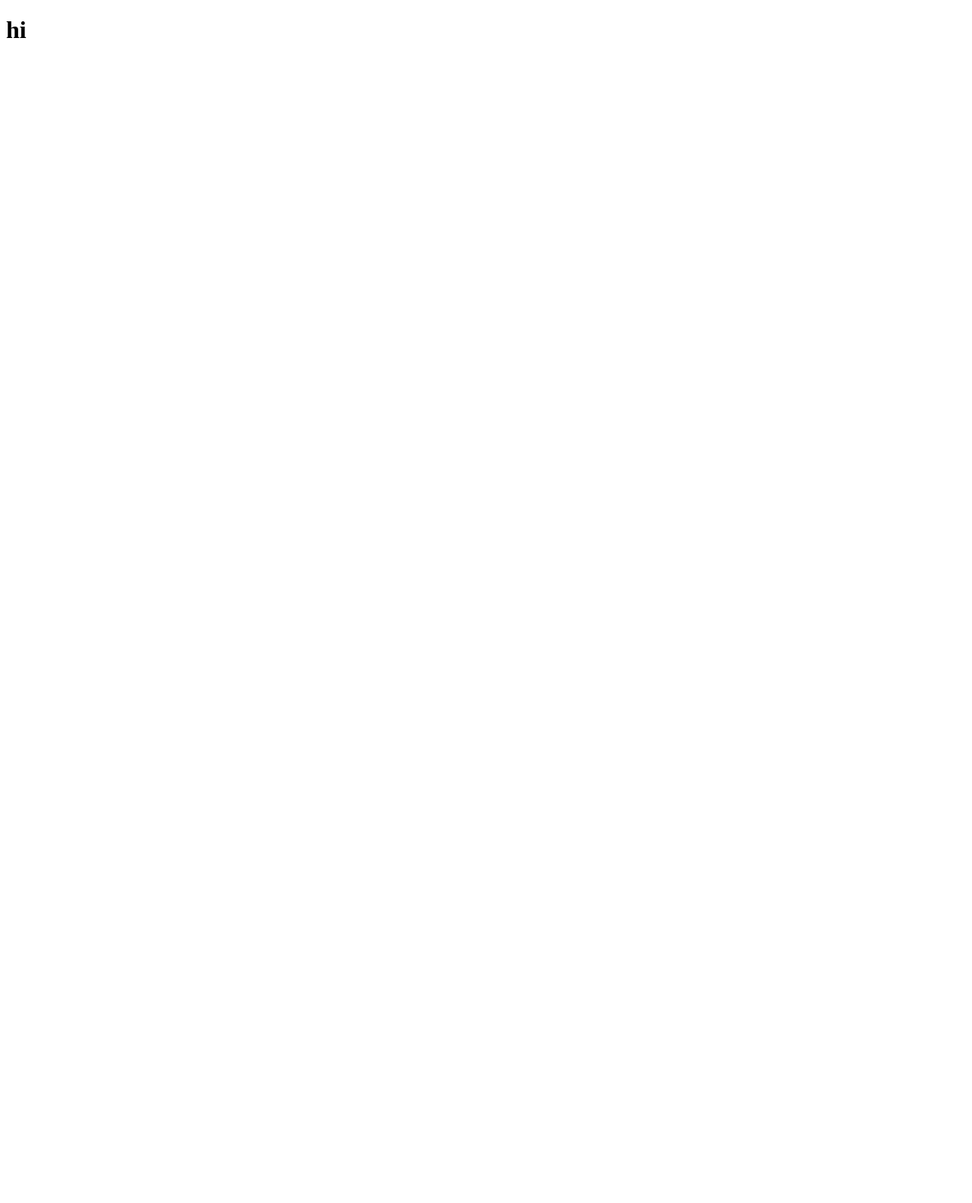
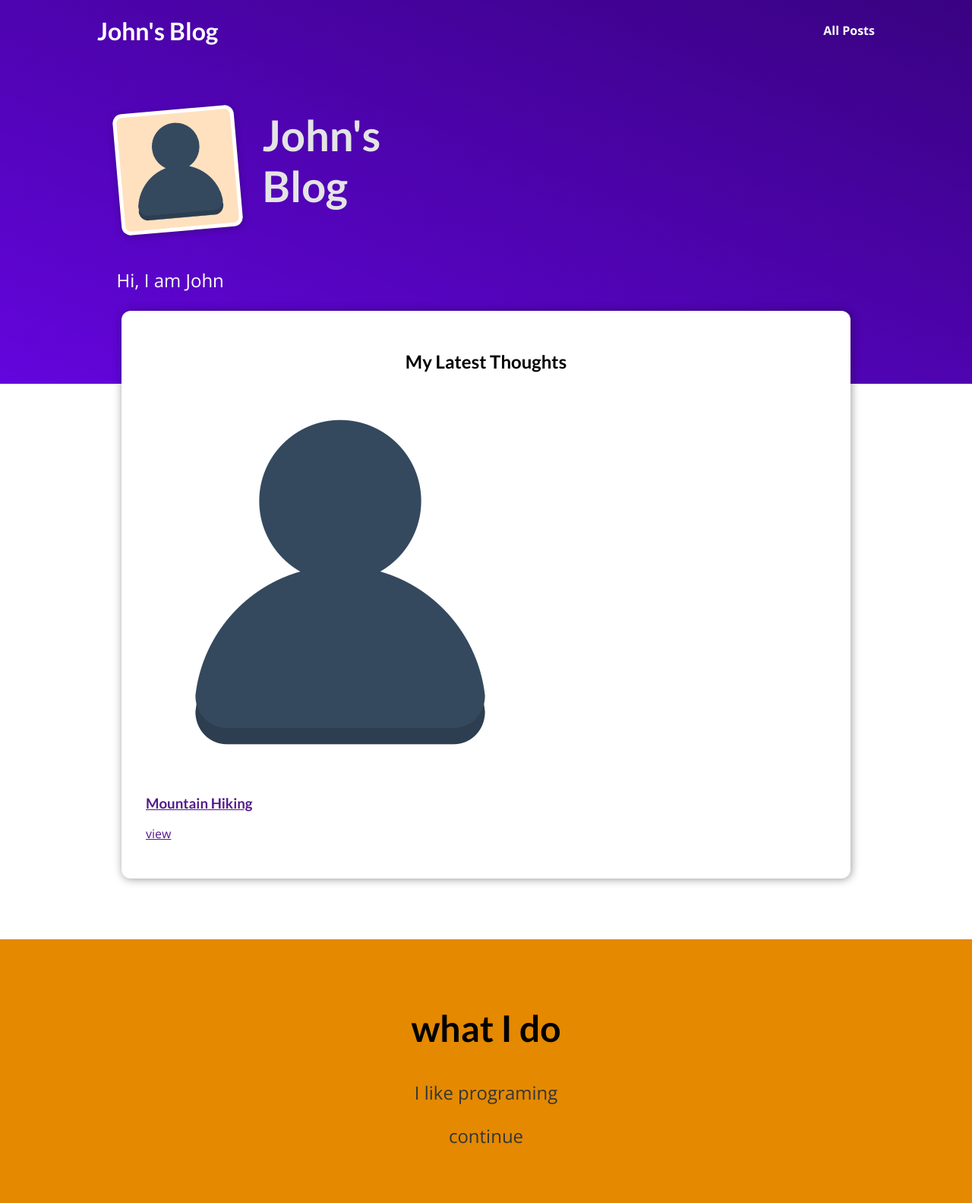
Before and after one commit to GianlorenzoDercole/django_blog, a Django app: page / in a window 1280 px wide. Before the commit the page is almost empty. Shown: the whole page at 76% size. Before the commit the page ends 50 px from the top, so only its background shows below. Run offline with Django 4.2, Linux system fonts and the light colour scheme.

Commit message:
added css see index.css and app.css

```diff
--- /dev/null
+++ b/my_site/blog/static/blog/index.css
@@ -0,0 +1,75 @@
+#welcome {
+    background: linear-gradient(to right top, #6305dd, #390281);
+    padding: 6rem 12%;
+  }
+
+  #welcome header {
+    display: flex;
+    align-items: flex-start;
+    margin: 3rem auto;
+  }
+
+  #welcome img {
+    width: 10rem;
+    height: 10rem;
+    object-fit: cover;
+    object-position: top;
+    border: 5px solid white;
+    border-radius: 12px;
+    background-color: #ffe1bf;
+    transform: rotateZ(-5deg);
+    box-shadow: 0 2px 8px rgba(0, 0, 0, 0.25);
+  }
+
+  #welcome h2 {
+    font-size: 3.5rem;
+    margin: 0 0 0 2rem;
+    color: #e4e4e4;
+    width: 10rem;
+  }
+
+  #welcome p {
+    color: white;
+    font-size: 1.5rem;
+  }
+
+  #latest-posts {
+    background-color: white;
+    padding: 2rem;
+    border-radius: 12px;
+    width: 60rem;
+    margin: -6rem auto 2rem auto;
+    box-shadow: 1px 1px 12px rgba(0, 0, 0, 0.4);
+  }
+
+  #latest-posts h2 {
+    text-align: center;
+  }
+
+  #latest-posts ul {
+    list-style: none;
+    margin: 0;
+    padding: 0;
+    display: flex;
+    gap: 1rem;
+  }
+
+  #latest-posts li {
+    flex: 1;
+  }
+
+  #about {
+    text-align: center;
+    padding: 3rem;
+    background-color: #e48900;
+    margin-top: 5rem;
+  }
+
+  #about h2 {
+    font-size: 3rem;
+  }
+
+  #about p {
+    font-size: 1.5rem;
+    color: #353535;
+  }
--- a/my_site/blog/templates/blog/base.html
+++ b/my_site/blog/templates/blog/base.html
@@ -1,3 +1,5 @@
+{% load static %}
+
 <!DOCTYPE html>
 <html lang="en">
 <head>
@@ -5,9 +7,16 @@
     <meta http-equiv="X-UA-Compatible" content="IE=edge">
     <meta name="viewport" content="width=device-width, initial-scale=1.0">
     <title>{% block title %}{% endblock %}</title>
+    <link rel="stylesheet" href="{% static 'app.css' %}">
     {% block css_files %}{% endblock %}
 </head>
 <body>
+    <header id="main-navigation">
+        <h1><a href="">John's Blog</a></h1>
+        <nav>
+            <a href="">All Posts</a>
+        </nav>
+    </header>
     {% block content %}
     {% endblock %}
 </body>
--- /dev/null
+++ b/my_site/blog/templates/blog/includes/post.html
@@ -0,0 +1,13 @@
+{%  load static %}
+
+<li>
+    <article class="post">
+        <a href="">
+            <img src="{% static 'blog/images/profilepic.jpg' %}" alt=""/>
+            <div class="post__content">
+                <h3>Mountain Hiking</h3>
+                <p>view</p>
+            </div>
+        </a>
+    </article>
+</li>
--- a/my_site/blog/templates/blog/index.html
+++ b/my_site/blog/templates/blog/index.html
@@ -1,11 +1,48 @@
 
 
 {% extends 'blog/base.html' %}
-
+{% load static %}
 {% block title %}
     My Blog
 {% endblock %}
 
+{% block css_files %}
+    <link rel="stylesheet" href="{% static 'blog/index.css' %}"/>
+{%  endblock %}
+
 {% block content %}
-    <h1>hi</h1>
+
+
+
+
+
+
+
+
+
+
+
+
+
+
+
+    <section id="welcome">
+        <header>
+            <img src="{% static 'blog/images/profilepic.jpg' %}" alt=""/>
+            <h2>John's Blog</h2>
+        </header>
+        <p>Hi, I am John</p>
+    </section>
+
+    <section id="latest-posts">
+        <h2>My Latest Thoughts</h2>
+        <ul>
+            {% include 'blog/includes/post.html' %}
+        </ul>
+    </section>
+    <section id="about">
+        <h2>what I do</h2>
+        <p>I like programing</p>
+        <p>continue</p>
+    </section>
 {% endblock %}
--- a/my_site/my_site/settings.py
+++ b/my_site/my_site/settings.py
@@ -120,6 +120,9 @@ USE_TZ = True
 
 STATIC_URL = 'static/'
 
+STATICFILES_DIRS = [
+    BASE_DIR / "static"
+]
 # Default primary key field type
 # https://docs.djangoproject.com/en/4.0/ref/settings/#default-auto-field
 
--- /dev/null
+++ b/static/app.css
@@ -0,0 +1,48 @@
+@import url('https://fonts.googleapis.com/css2?family=Lato:wght@400;700&family=Open+Sans:wght@400;700&display=swap');
+
+* {
+  box-sizing: border-box;
+}
+
+html {
+  font-family: 'Open Sans', 'Lato', sans-serif;
+}
+
+body {
+  margin: 0;
+}
+
+h1,
+h2,
+h3 {
+  font-family: 'Lato', sans-serif;
+  font-weight: bold;
+}
+
+#main-navigation {
+  width: 100%;
+  height: 5rem;
+  display: flex;
+  justify-content: space-between;
+  align-items: center;
+  padding: 0 10%;
+  position: absolute;
+  top: 0;
+  left: 0;
+}
+
+#main-navigation a {
+  text-decoration: none;
+  color: white;
+  font-weight: bold;
+}
+
+#main-navigation a:hover,
+#main-navigation a:active {
+  color: #cf79f1;
+}
+
+#main-navigation h1 a:hover,
+#main-navigation h1 a:active {
+  color: white;
+}
```
Also changed, not shown: my_site/blog/templates/blog/all-posts.html (added, +22 -0 lines), my_site/blog/static/blog/images/profilepic.jpg (added).
